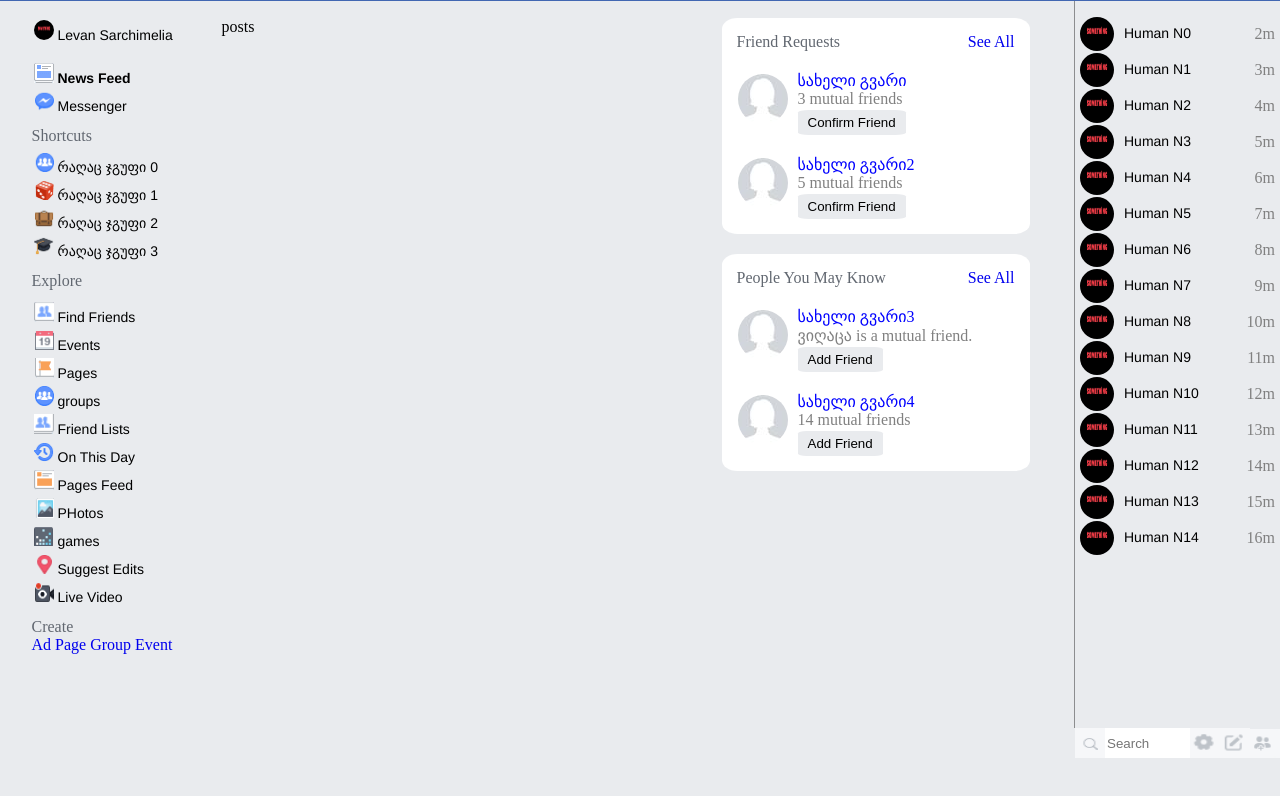
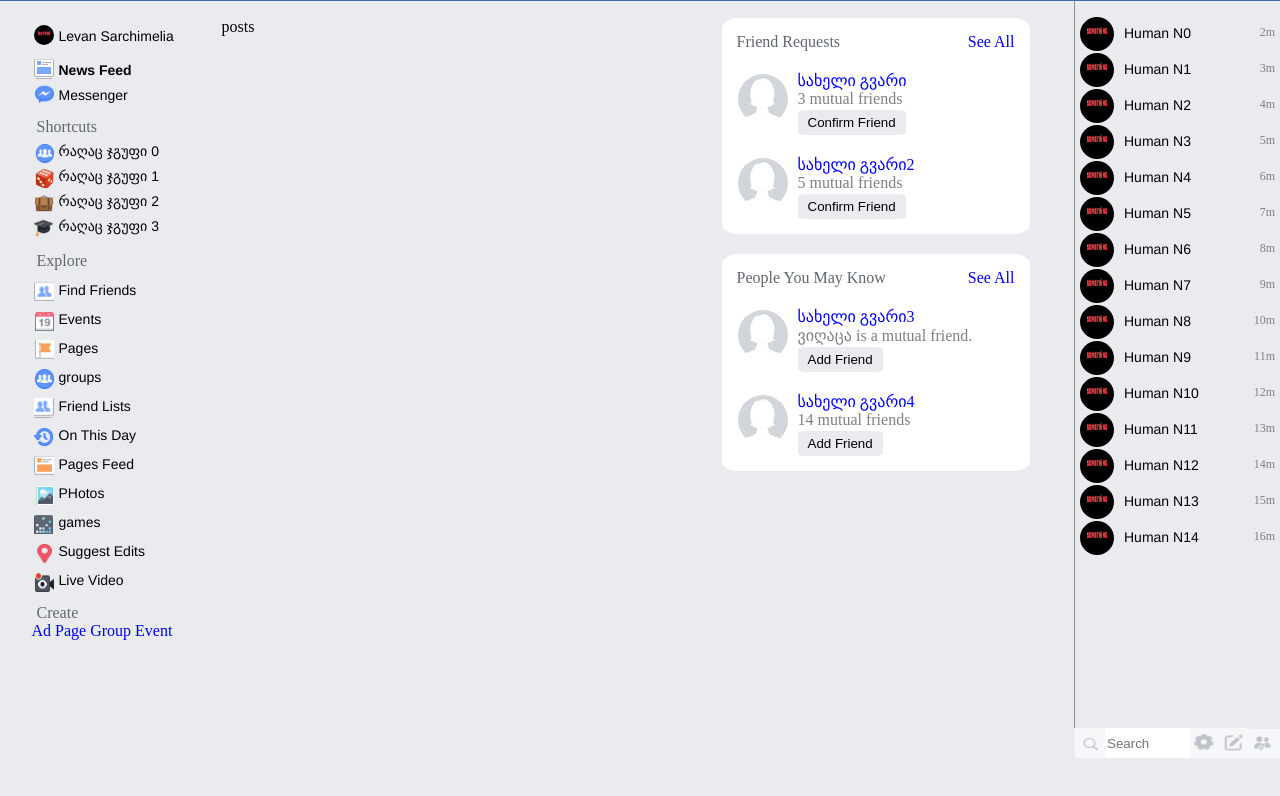
Before and after one commit to GIVIl3o/abc, a plain HTML site: page index.html in a window 1280 px wide. Shown: the part 42-838 px from the top of the page. Drawn offline with Linux system fonts and the light colour scheme.

Commit message:
user left panel text centered properly

```diff
--- a/index.html
+++ b/index.html
@@ -55,47 +55,58 @@
 
 	<!--  leftColumn   -->
 	<div id="userContent">
-		<div id="leftColumn" style="display:inline;float:left;">
+		<div id="leftColumn" style="float:left;">
 			<div id="user">
-				<div style="margin-bottom: 15px;" class="leftColumnElem">
-					<img src="images/profilePic.jpg" width="20" height="20" class="profilePic">
-					<span class="contentText">Levan Sarchimelia</span>
+				<div style="margin-bottom: 0px;" class="leftColumnElem">
+					<img src="images/profilePic.jpg" width="20" height="20" class="profilePic" style="float:left;">
+					<span class="contentText" style="float:left;margin-top:3px;">Levan Sarchimelia</span>
+				</div>
+				<div>
+					<ul style="margin-top:10px;">
+						<li>
+							<div class="leftColumnElem">
+								<img class="leftPanelImage" src="images/newsFeed.png" width="20" height="20">
+								<span class="leftPanelText" style="font-weight: 600; color:#1d229;">News Feed</span>
+							</div>
+						</li>
+						<li>
+							<div style="margin-bottom: 10px;" class="leftColumnElem">
+								<img class="leftPanelImage" src="images/messenger.png" width="20" height="20">
+								<span class="leftPanelText" class="contentText">Messenger</span>
+							</div>
+						</li>
+					</ul>
 				</div>
 
-				<div>
-					<div class="leftColumnElem">
-						<img src="images/newsFeed.png" width="20" height="20">
-						<span class="contentText" style="font-weight: 600; color:#1d229;">News Feed</span>
-					</div>
-
-					<div style="margin-bottom: 10px;" class="leftColumnElem">
-						<img src="images/messenger.png" width="20" height="20">
-						<span class="contentText">Messenger</span>
-					</div>
-
-				</div>
-
-				<span style="color:#616770;">Shortcuts</span>
+				<span style="clear:left;margin-top:5px;color:#616770;">Shortcuts</span>
 
 				<div id="groups">
+					<ul>
+						<li>
 							<div class="leftColumnElem">
 								<img src="images/groupImage0.png" width="20" height="20">
 								<span class="contentText">რაღაც ჯგუფი 0</span>
 							</div>
-
+						</li>
+						<li>
 							<div class="leftColumnElem">
 								<img src="images/groupImage1.png" width="20" height="20">
 								<span class="contentText">რაღაც ჯგუფი 1</span>
 							</div>
-
+						</li>
+						<li>
 							<div class="leftColumnElem">
 								<img src="images/groupImage2.png" width="20" height="20">
 								<span class="contentText">რაღაც ჯგუფი 2</span>
 							</div>
+						</li>
+						<li>
 							<div class="leftColumnElem">
 								<img src="images/groupImage3.png" width="20" height="20">
 								<span class="contentText">რაღაც ჯგუფი 3</span>
 							</div>
+						</li>
+					</ul>
 				</div>
 
 				<span style="color:#616770;">Explore</span>
--- a/style.css
+++ b/style.css
@@ -109,6 +109,22 @@
 	position:relative;
 	height:38px;
 }
+
+
+
+
+
+
+
+
+
+
+
+
+
+
+
+
 #userContent{
 	padding-right: 205px;
 	margin: 0 auto;
@@ -262,4 +278,47 @@
 	height:28px;
 	color:grey;
 	margin-right: 5px;
+	font-size: 12px;
 }
+
+
+
+.leftPanelImage{
+	clear:left;
+	float:left;
+	width: 20px;
+	height:20px;
+}
+
+.leftPanelText{
+	font-family: Helvetica;
+	font-size: 14px;
+	float:left;
+	clear:right;
+	height:20px;
+	margin-left:5px;
+}
+
+#leftColumn li{
+	height:20px;
+}
+
+#leftColumn img{
+	width: 20px;
+	height: 20px;
+	float:left;
+}
+
+#leftColumn span{
+	height:20px;
+	margin-left:5px;
+	margin-top:3px;
+}
+
+.leftColumnElem{
+	height:20px;
+	margin-top:5px;
+}
+#leftColumn ul{
+	margin-top:2px;
+}
```
Lines whose indentation alone changed are shown as unchanged.
